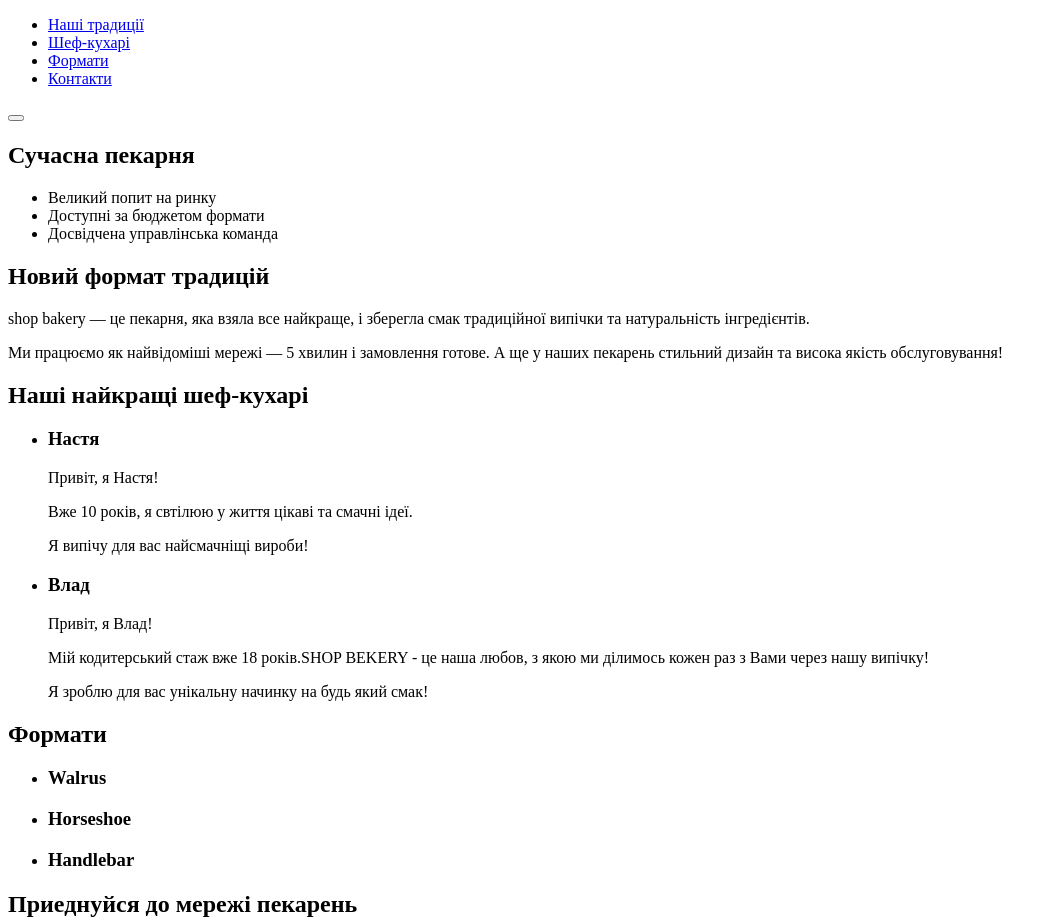
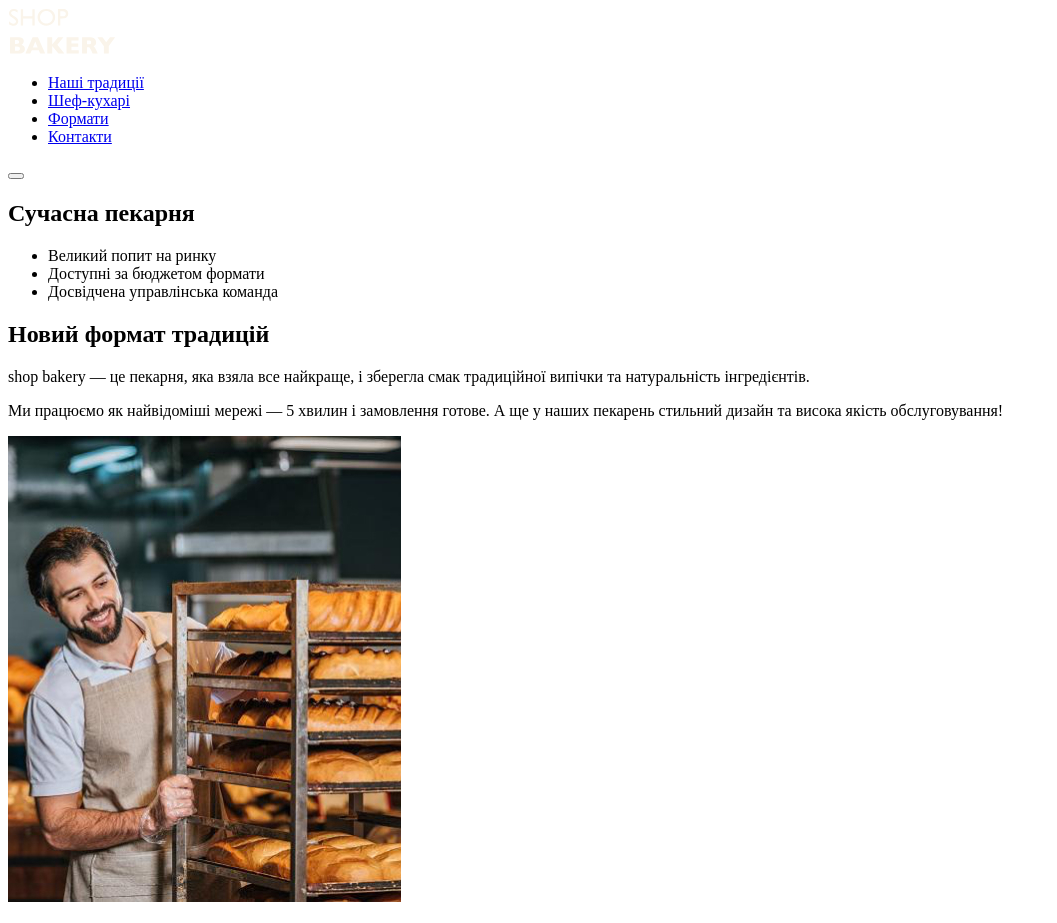
Before and after one commit to evil-badger/BakeryLanding, a plain HTML site: page index.html in a window 1280 px wide. Shown: the top 923 px of the page, without its empty margins (0-1057 px from the left). Drawn offline with Linux system fonts and the light colour scheme.

Commit message:
added some images

```diff
--- a/index.html
+++ b/index.html
@@ -5,14 +5,14 @@
     <meta charset="UTF-8" />
     <meta http-equiv="X-UA-Compatible" content="IE=edge" />
     <meta name="viewport" content="width=device-width, initial-scale=1.0" />
-    <title>bakery landing</title>
+    <title>Сучасна пекарня</title>
 </head>
 
 <body>
     <header>
         <nav>
             <a href="#">
-                <!-- logo -->
+                <img src="./images/logo.svg" alt="Логотип сучасноi пекарнi">
             </a>
             <ul>
                 <li><a href="#">Наші традиції</a></li>
@@ -40,6 +40,7 @@
             <p>Ми працюємо як найвідоміші мережі — <span>5 хвилин і замовлення готове.</span> А ще у наших пекарень
                 стильний дизайн та
                 висока якість обслуговування!</p>
+                <img src="./images/baker-man.jpg" alt="Чоловiк пекар дивиться на батони з посмiшкою">
         </section>
         <section>
             <h2>Нашi найкращi шеф-кухарi</h2>
```
Also changed, not shown: images/baker-man.jpg (added), images/logo.svg (added).
